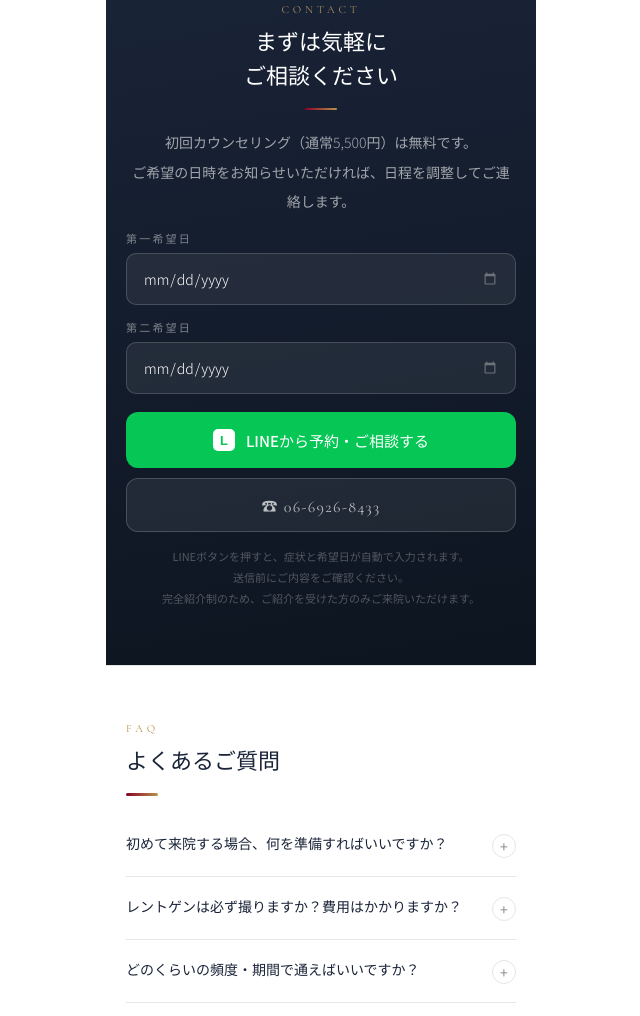
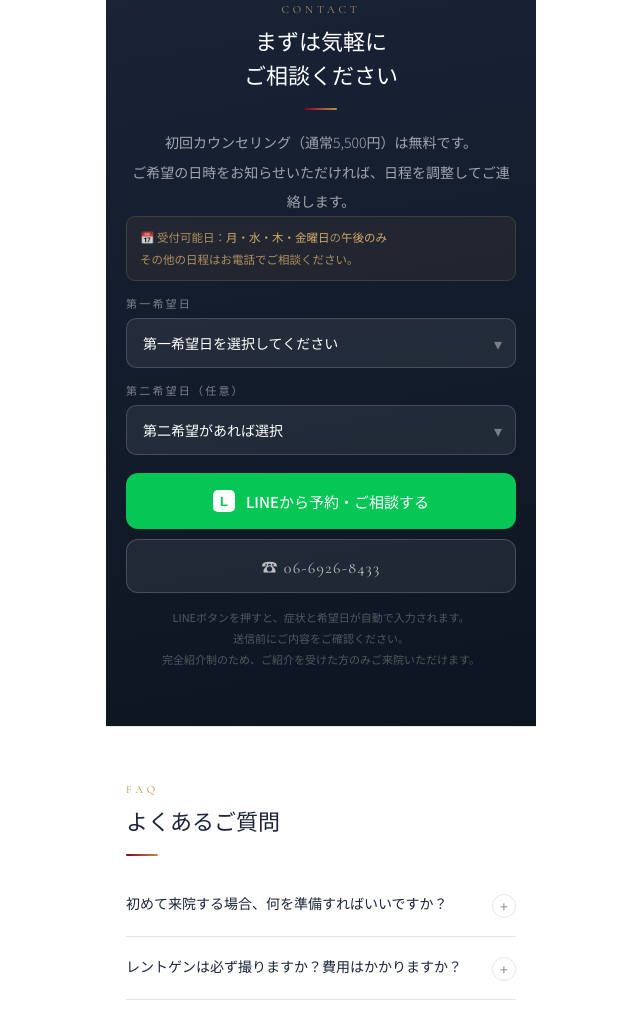
Before and after one commit to tlbcbbrc-code/backbone-lp, a plain HTML site: page index.html in a window 1280 px wide. Shown: the part 4618-5634 px from the top of the page, without its empty margins (319-959 px from the left). Drawn offline with nearby package versions, Linux system fonts and the light colour scheme.

Commit message:
feat: 日程選択を月水木金午後限定のセレクトに変更
- input[type=date] を <select> に置き換え
- 受付可能日：月・水・木・金曜日の午後のみ
- 選択範囲：3日後〜30日後（動的生成）
- 「その他の日程 → お電話でご相談」選択肢を追加し、
  選択時に電話番号ヒントを表示
- LINE送信テキストに選択日程を自動反映

Co-Authored-By: Claude Sonnet 4.6 <noreply@anthropic.com>

```diff
--- a/index.html
+++ b/index.html
@@ -228,6 +228,16 @@ body{background:var(--bg);color:var(--gray-d);font-family:"Noto Sans JP",sans-se
 .footer-logo{font-family:"Cormorant Garamond",serif;font-size:14px;letter-spacing:.4em;color:rgba(212,170,106,.6);text-transform:uppercase;margin-bottom:4px;}
 .footer-sub{font-size:9.5px;letter-spacing:.2em;color:rgba(255,255,255,.18);text-transform:uppercase;margin-bottom:14px;}
 .footer-disc{font-size:11px;color:rgba(255,255,255,.2);line-height:1.9;max-width:360px;margin:0 auto;padding-top:14px;border-top:.5px solid rgba(255,255,255,.07);}
+
+/* ── Date Select ── */
+.avail-note{font-size:11.5px;color:rgba(212,170,106,.8);line-height:1.85;margin-bottom:14px;padding:10px 13px;background:rgba(184,146,74,.08);border-radius:9px;border:.5px solid rgba(184,146,74,.22);}
+.avail-note strong{color:rgba(212,170,106,1);font-weight:500;}
+.form-sel-wrap{position:relative;}
+.form-sel-wrap::after{content:"▾";position:absolute;right:14px;top:50%;transform:translateY(-50%);color:rgba(255,255,255,.4);font-size:16px;pointer-events:none;line-height:1;}
+.form-sel{appearance:none;-webkit-appearance:none;cursor:pointer;}
+.form-sel option{background:#1A2438;color:#fff;}
+.tel-hint-box{margin-top:10px;padding:14px 16px;background:rgba(255,255,255,.06);border:.5px solid rgba(255,255,255,.18);border-radius:10px;font-size:13px;color:rgba(255,255,255,.75);line-height:1.9;text-align:center;}
+.tel-hint-box strong{color:white;font-size:15px;display:block;margin-top:4px;letter-spacing:.05em;}
 </style>
 </head>
 <body>
@@ -441,8 +451,10 @@ body{background:var(--bg);color:var(--gray-d);font-family:"Noto Sans JP",sans-se
         <p class="sel-confirm-v" id="selConfirmVal"></p>
       </div>
       <div class="rev" style="transition-delay:.1s;">
-        <div class="form-grp"><label class="form-lbl">第一希望日</label><input type="date" class="form-in" id="date1"></div>
-        <div class="form-grp"><label class="form-lbl">第二希望日</label><input type="date" class="form-in" id="date2"></div>
+        <p class="avail-note">📅 受付可能日：<strong>月・水・木・金曜日</strong>の<strong>午後のみ</strong><br>その他の日程はお電話でご相談ください。</p>
+        <div class="form-grp"><label class="form-lbl">第一希望日</label><div class="form-sel-wrap"><select class="form-in form-sel" id="date1"><option value="">日程を選択してください</option></select></div></div>
+        <div class="form-grp"><label class="form-lbl">第二希望日（任意）</label><div class="form-sel-wrap"><select class="form-in form-sel" id="date2"><option value="">第二希望があれば選択</option></select></div></div>
+        <div id="telHint" style="display:none;" class="tel-hint-box">その他の日程はお電話にてご相談ください<strong>☎ 06-6926-8433</strong></div>
         <a href="#" class="line-btn" id="lineBtn"><div class="line-ic">L</div>LINEから予約・ご相談する</a>
         <a href="tel:0669268433" class="tel-btn">☎ 06-6926-8433</a>
         <p class="cta-note">LINEボタンを押すと、症状と希望日が自動で入力されます。<br>送信前にご内容をご確認ください。<br>完全紹介制のため、ご紹介を受けた方のみご来院いただけます。</p>
@@ -557,11 +569,41 @@ function updateCTA(){
   updateLineUrl();
 }
 
+// 受付可能日（月・水・木・金、3日後〜30日後）を選択肢として生成
+function buildDateOptions(placeholder){
+  const opts=[`<option value="">${placeholder}</option>`];
+  const validDays=[1,3,4,5]; // 月=1,水=3,木=4,金=5
+  const DAY=["日","月","火","水","木","金","土"];
+  const now=new Date();
+  for(let i=3;i<=30;i++){
+    const d=new Date(now);
+    d.setDate(now.getDate()+i);
+    if(!validDays.includes(d.getDay()))continue;
+    const m=d.getMonth()+1,dd=d.getDate(),dn=DAY[d.getDay()];
+    const label=`${m}月${dd}日（${dn}）午後`;
+    opts.push(`<option value="${label}">${label}</option>`);
+  }
+  opts.push(`<option value="tel">その他の日程 → お電話でご相談</option>`);
+  return opts.join("");
+}
+
+document.getElementById("date1").innerHTML=buildDateOptions("第一希望日を選択してください");
+document.getElementById("date2").innerHTML=buildDateOptions("第二希望があれば選択");
+
+function checkTelHint(){
+  const v1=document.getElementById("date1").value;
+  const v2=document.getElementById("date2").value;
+  document.getElementById("telHint").style.display=(v1==="tel"||v2==="tel")?"block":"none";
+  updateLineUrl();
+}
+
 function updateLineUrl(){
   const arr=SYMS.filter(s=>sel.has(s.id));
   const syms=arr.length?arr.map(s=>s.name).join("・"):"未選択";
-  const d1=document.getElementById("date1").value||"未定";
-  const d2=document.getElementById("date2").value||"未定";
+  const v1=document.getElementById("date1").value;
+  const v2=document.getElementById("date2").value;
+  const d1=v1==="tel"?"お電話にてご相談希望":v1||"未定";
+  const d2=v2==="tel"?"お電話にてご相談希望":v2||"未定";
   const t=`【BackBone 初回カウンセリング予約】
 
 お悩み：${syms}
@@ -572,8 +614,8 @@ function updateLineUrl(){
   document.getElementById("lineBtn").href=`https://line.me/R/oaMessage/@n2xWrRo/?text=${encodeURIComponent(t)}`;
 }
 
-document.getElementById("date1").addEventListener("change",updateLineUrl);
-document.getElementById("date2").addEventListener("change",updateLineUrl);
+document.getElementById("date1").addEventListener("change",checkTelHint);
+document.getElementById("date2").addEventListener("change",checkTelHint);
 
 // FAQ
 document.getElementById("faqList").innerHTML=FAQS.map((f,i)=>`
```
